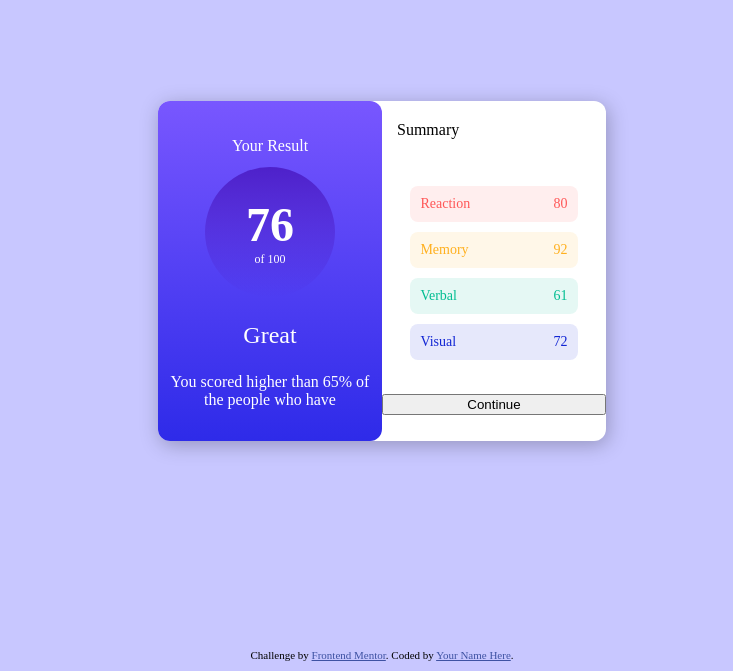
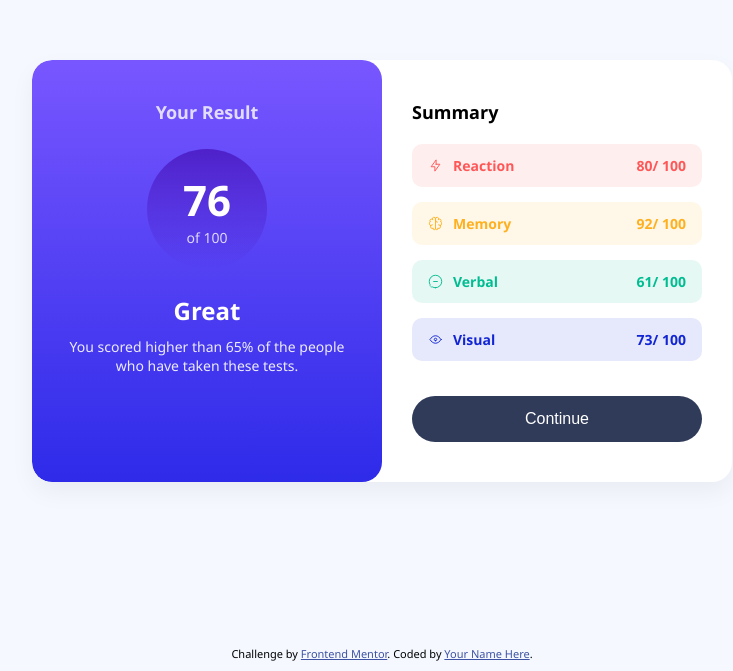
Before and after one commit to GhislainChe/Result-Summary-Front-End-Mentor, a plain HTML site: page index.html in a window 1280 px wide. Shown: the part 129-800 px from the top of the page, without its empty margins (258-991 px from the left). Drawn offline with Linux system fonts and the light colour scheme.

Commit message:
refactor layout structure and styles for result and summary sections

```diff
--- a/index.html
+++ b/index.html
@@ -18,42 +18,38 @@
   </style>
 </head>
 <body>
-  <div class="content">
-    <div class="container">
-      <div class="left">
-        <h1>Your Result</h1>
-        <div class="percent">
-          <span class="score">76</span>
-          <span class="out-of">of 100</span>
-        </div>
-        <div class="para">
-          <p class="description">Great</p>
-          <p class="feedback">You scored higher than 65% of the people who have
-        </div>
+  <div class="container">
+    <div class="result-box">
+      <h3>Your Result</h3>
+      <div class="score-circle">
+        <h1>76</h1>
+        <p>of 100</p>
       </div>
-      <div class="right">
-        <h2>Summary</h2>
-        <ul class="summary-list">
-          <li class="summary-item">
-            <span class="category">Reaction</span>
-            <span class="score">80</span>
-          </li>
-          <li class="summary-item">
-            <span class="category">Memory</span>
-            <span class="score">92</span>
-          </li>
-          <li class="summary-item">
-            <span class="category">Verbal</span>
-            <span class="score">61</span>
-          </li>
-          <li class="summary-item">
-            <span class="category">Visual</span>
-            <span class="score">72</span>
-          </li>
-        </ul>
-        <button class="continue-button">Continue</button>
+      <h2>Great</h2>
+      <p class="description">You scored higher than 65% of the people who have taken these tests.</p>
+    </div>
+
+    <div class="summary-box">
+      <h3>Summary</h3>
+      <div class="summary-item reaction">
+        <span><img src="assets/images/icon-reaction.svg" alt=""> Reaction</span>
+        <span><strong>80</strong> / 100</span>
       </div>
+      <div class="summary-item memory">
+        <span class="one"><img src="assets/images/icon-memory.svg" alt=""> Memory</span>
+        <span><strong>92</strong> / 100</span>
+      </div>
+      <div class="summary-item verbal">
+        <span class="one"><img src="assets/images/icon-verbal.svg" alt=""> Verbal</span>
+        <span><strong>61</strong> / 100</span>
+      </div>
+      <div class="summary-item visual">
+        <span><img src="assets/images/icon-visual.svg" alt=""> Visual</span>
+        <span><strong>73</strong> / 100</span>
+      </div>
+      <button>Continue</button>
     </div>
+  </div>
     <div class="attribution">
       Challenge by <a href="https://www.frontendmentor.io?ref=challenge" target="_blank">Frontend Mentor</a>.
       Coded by <a href="#">Your Name Here</a>.
--- a/style.css
+++ b/style.css
@@ -1,158 +1,160 @@
-body{
-    width: 100%;
-    height: 100vh;
-    background-color: hsl(241, 100%, 89%);
+* {
   margin: 0;
   padding: 0;
+  box-sizing: border-box;
+}
+
+body {
+  font-family: 'Segoe UI', sans-serif;
+  background: #f5f9ff;
   display: flex;
   justify-content: center;
   align-items: center;
-}
-
-.content{
-    width: 100%;
-    height: 100%;
-    display: flex;
-    /* flex-direction: column; */
-    justify-content: center;
-    align-items: center;
+  min-height: 100vh;
+  /* padding: 20px; */
 }
 
 .container {
-    background-color: hsl(0, 0%, 100%);
-    width: 35%;
-    min-width: 400px;
-    height: 50%;
-    min-height: 330px;
-    max-height: 340px;
   display: flex;
-    justify-content: center;
-    align-items: center;
-    /* border: 1px solid black; */
-    border-radius: 12px;
-    box-shadow: 2px 4px 20px rgba(0, 0, 0, 0.26);
+  background: #fff;
+  border-radius: 20px;
+  box-shadow: 0 10px 25px rgba(0, 0, 0, 0.05);
+  overflow: hidden;
+  max-width: 700px;
+  width: 100%;
+  flex-direction: row;
 }
 
-.container .left{
+.result-box {
   background: linear-gradient(to bottom, hsl(252, 100%, 67%), hsl(241, 81%, 54%));
-    border-radius: 12px;
-    width: 50%;
-    height: 100%;
+  color: white;
+  flex: 1;
+  padding: 40px 30px;
+  text-align: center;
+  border-radius: 20px;
+}
+
+.result-box h3 {
+  font-size: 18px;
+  opacity: 0.8;
+}
+
+.score-circle {
+  background: linear-gradient(to bottom, hsla(256, 72%, 46%, 1), hsla(241, 72%, 46%, 0));
+  border-radius: 50%;
+  width: 120px;
+  height: 120px;
+  margin: 25px auto;
   display: flex;
   flex-direction: column;
   justify-content: center;
-    gap: 1px;
-    /* padding: 10px; */
-    align-items: center;
 }
 
-.container .left h1{
-    margin-top: 20px;
-    color: white;
-    font-size: 1rem;
-    font-weight: 500;
-    font-size: Hanken Grotesk, sans-serif;
-    /* margin: 0; */
+.score-circle h1 {
+  font-size: 42px;
 }
 
-.container .left .percent{
-    width: 130px;
-    height: 130px;
-    border-radius: 50%;
+.score-circle p {
+  font-size: 14px;
+  opacity: 0.8;
+}
+
+.result-box h2 {
+  font-size: 24px;
+  margin-top: 10px;
+}
+
+.result-box .description {
+  font-size: 14px;
+  margin-top: 10px;
+  opacity: 0.9;
+}
+
+.summary-box {
+  flex: 1;
+  padding: 40px 30px;
+}
+
+.summary-box h3 {
+  font-size: 18px;
+  margin-bottom: 20px;
+}
+
+.summary-item {
   display: flex;
-    flex-direction: column;
+  justify-content: space-between;
+  align-items: center;
+  padding: 12px 16px;
+  border-radius: 10px;
+  margin-bottom: 15px;
+  font-size: 14px;
+  font-weight: 600;
+}
+
+.reaction {
+  background: hsla(0, 100%, 67%, 0.1);
+  color: hsl(0, 100%, 67%);
+}
+
+.memory {
+  background: hsl(39, 100%, 56%, 0.1);
+  color: hsl(39, 100%, 56%);
+}
+
+.verbal {
+  background: hsl(166, 100%, 37%, 0.1);
+  color: hsl(166, 100%, 37%);
+}
+
+.visual {
+  background: hsla(234, 85%, 45%, 0.1);
+  color: hsl(234, 85%, 45%);
+}
+
+span{
+    display: flex;
     align-items: center;
     justify-content: center;
-    background: linear-gradient(to bottom, hsla(256, 72%, 46%, 1), hsla(241, 72%, 46%, 0));
 }
 
-.container .left .percent .score{
-    color: #fff;
-    font-weight: 800;
-    font-size: 3rem;
+img{
+    width: auto;
+    height: 15px;
+    border-radius: 10px;
+    display: inline-block;
+    align-self: center;
+    justify-self: center;
+    margin-right: 10px;
+    /* margin-top: px; */
 }
 
-.container .left .percent .out-of{
-    color: #fff;
-    font-weight: 500;
-    font-size: 12px;
+.summary-box button {
+  width: 100%;
+  padding: 14px;
+  background: #303b5a;
+  color: white;
+  border: none;
+  border-radius: 30px;
+  font-size: 16px;
+  margin-top: 20px;
+  cursor: pointer;
+  outline: none;
 }
 
-.container .left .para{
-    text-align: center;
-    padding: 0 10px;
-    color: #fff;
+@media (max-width: 600px) {
+  .container{
+    width: 100vw;
+    height: 100vh;
+    flex-direction: column;
+    overflow: hidden;
+    border-radius: 0;
   }
 
-.container .left .para .description{
-    font-size: 1.5rem;
-    font-weight: 500;
+  .result-box {
+    border-radius: 0 0 20px 20px;
   }
 
-.container .left .para .feedback{
-    font-size: 16px;
-    font-weight: 400;
+  .summary-box {
+    border-radius: 0 0 20px 20px;
   }
-
-.container .right{
-    width: 50%;
-    height: 100%;
-    display: flex;
-    flex-direction: column;
-    /* justify-content: center; */
-    /* padding: 15px; */
-    /* align-items: center; */
 }
-
-.container .right h2{
-    color: #000;
-    font-size: 1rem;
-    font-weight: 500;
-    padding: 0 15px;
-    margin-top: 20px;
-}
-
-.container .right ul{
-    display: flex;
-    flex-direction: column;
-    gap: 10px;
-    padding:20px;
-    /* margin: 10px; */
-    align-items: center;
-    justify-content: center;
-    list-style: none;
-    font-size: 14px;
-}
-
-.container .right ul li{
-   display: flex;
-   justify-content: space-between;
-   width: 80%;
-   padding: 10px;
-}
-
-.container .right ul li:nth-child(1){
-    background-color: hsla(0, 100%, 67%, 0.1);
-    color: hsl(0, 100%, 67%);
-    border-radius: 8px;
-}
-
-
-
-.container .right ul li:nth-child(2){
-    background-color: hsla(39, 100%, 56%, 0.1);
-    color: hsl(39, 100%, 56%);
-    border-radius: 8px;
-}
-
-.container .right ul li:nth-child(3){
-    background-color: hsla(166, 100%, 37%, 0.1);
-    color: hsl(166, 100%, 37%);
-    border-radius: 8px;
-}
-
-.container .right ul li:nth-child(4){
-    background-color: hsla(234, 85%, 45%, 0.1);
-    color: hsl(234, 85%, 45%);
-    border-radius: 8px;
-}
```
Lines whose indentation alone changed are shown as unchanged.
